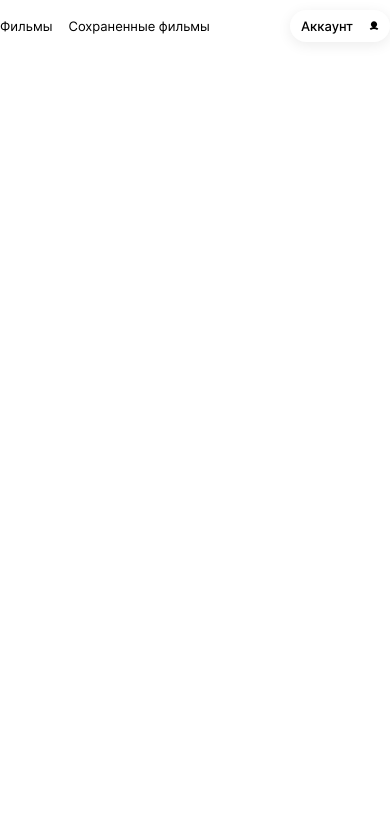
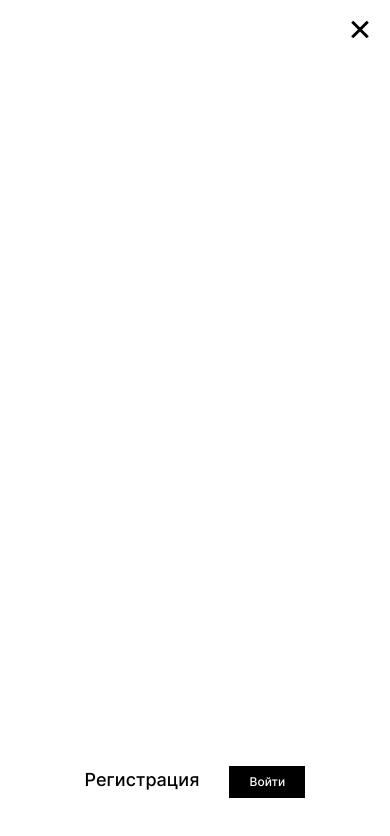
Before and after one commit to Elena-BLZ/movies-explorer-frontend, a React (Create React App) app: page /nav in a window 390 px wide. Shown: the top 836 px of the page. Built offline with nearby package versions, Linux system fonts and the light colour scheme.

Commit message:
feat: Navigation 768- close-open

```diff
--- a/src/components/App/App.js
+++ b/src/components/App/App.js
@@ -1,4 +1,4 @@
-import React from "react";
+import React, {useState} from "react";
 import { Route, Switch } from "react-router-dom";
 
 import Main from "../Main/Main";
@@ -16,37 +16,38 @@ import Navigation from "../Navigation/Navigation";
 import "./App.css";
 
 function App() {
+  const [loggedIn, setLoggedIn] = useState(true);
   return (
     <div className="app">
       <div className="app__container">
         <Switch>
           <Route exact path="/">
-            <Header theme="color" positionStyle="main"/>
+            <Header theme="color" positionStyle="main" isLogged={loggedIn}/>
             <Main />
             <Footer />
           </Route>
           <Route  path="/movies">
-            <Header theme="light" positionStyle="main"/>
+            <Header theme="light" positionStyle="main" isLogged={loggedIn}/>
             <Movies />
             <Footer />
           </Route>
           <Route path="/saved-movies">
-          <Header theme="light" positionStyle="main"/>
+          <Header theme="light" positionStyle="main" isLogged={loggedIn}/>
             <SavedMovies />
             <Footer />
           </Route>
           <Route path="/profile">
-          <Header theme="light" positionStyle="main"/>
+          <Header theme="light" positionStyle="main" isLogged={loggedIn}/>
             <Profile />
           </Route>
           <Route path="/signin">
-          <Header theme="light" positionStyle="auth"/>
+          <Header theme="light" positionStyle="auth" isLogged={loggedIn}/>
 
           <Login />
 
           </Route>
           <Route path="/signup">
-          <Header theme="light" positionStyle="auth"/>
+          <Header theme="light" positionStyle="auth" isLogged={loggedIn}/>
           <Register />
 
           </Route>
--- a/src/components/FilterCheckbox/FilterCheckbox.js
+++ b/src/components/FilterCheckbox/FilterCheckbox.js
@@ -6,7 +6,7 @@ export default function FilterCheckbox({text}) {
     <label>
 
     <input type = "checkbox" className='filter-check-box'></input>
-    <span class="filter-check-box__pseudo-item">
+    <span className="filter-check-box__pseudo-item">
         <span className='filter-check-box__circle'>
 
         </span>
--- a/src/components/Header/Header.js
+++ b/src/components/Header/Header.js
@@ -1,17 +1,24 @@
-import React from "react";
+import React, {useState} from "react";
 import logo from "../../images/logo.svg";
 import "./Header.css";
 import "../App/App.css"
 import Navigation from "../Navigation/Navigation";
 
-export default function Header({theme, positionStyle}) {
+export default function Header({theme, positionStyle, isLogged}) {
+  const [isNavClosed, setIsNavClosed]= useState(true);
+function openNav () {
+  setIsNavClosed (false);
+}
+function closeNav () {
+  setIsNavClosed (true);
+}
+
     const headerClassName = "header app__header "+ "header_theme_"+theme +" header_style_"+positionStyle;
     const logoClassName = "header__logo header__logo_style_"+positionStyle;
-
   return (
     <header className={headerClassName}>
       <img src={logo} alt="Логотип" className={logoClassName}></img>
-   <Navigation mode="header"/>
+   <Navigation isLogged={isLogged} isClosed={isNavClosed} onNavOpen = {openNav} onNavClose={closeNav}/>
     </header>
   );
 }
--- a/src/components/Navigation/Navigation.css
+++ b/src/components/Navigation/Navigation.css
@@ -1,26 +1,36 @@
 .navigation {
+    width: 100%;
+}
+.navigation__toggle {
+    display: none;
+}
+.navigation__container {
     display: flex;
-    justify-content: space-between;
+    justify-content: flex-end;
     align-items: center;
-    width: 100% ;
-}
-.navigation__mode_header {
     flex-direction: row;
     padding: 0 70px 0 44px;
+    box-sizing: border-box;
 }
+
+.navigation__container_logged {
+    justify-content: space-between;
+}
+
+.navigation__close-button {display: none;}
+
+
 
 .navigation__links {
     list-style: none;
     padding: 0;
     display: flex;
     gap: 16px;
-}
-.navigation__links_mode_header {
     flex-direction: row;
     align-items: center;
     justify-content: flex-start;
-    gap: 16px;
 }
+
 
 .navigation__link {
     text-decoration: none;
@@ -34,7 +44,11 @@ text-align: right;
     color: #000000;
 }
 
-.navigation__link_mode_header_current {
+.navigation__link-container_main{
+    display: none;
+}
+
+.navigation__link_current {
     font-weight: 500;
 
 }
@@ -58,7 +72,146 @@ font-size: 13px;
     line-height: 12px;
     padding: 0 11px;
 }
+
 .navigation__profile-button-icon {
     width: 10px;
     height: 11px;
 }
+
+.navigation__login-button {
+    font-style: normal;
+    font-weight: 500;
+    font-size: 12px;
+    line-height: 16px;
+    color: #FFFFFF;
+    width: 76px;
+    height: 32px;
+    padding: 0;
+    margin: 0 0 0 30px;
+    background-color: #000000;
+    border: none;
+}
+
+@media (max-width: 770px) {
+    .navigation {
+        width: 100vw;
+        height: 100vh;
+        background: rgba(0, 0, 0, 0.3);
+        position: fixed;
+        top: 0;
+  left: 0;
+        z-index: 4;
+    }
+    .navigation_closed {
+        position: static;
+        background: transparent;
+        width: 100%;
+        height: auto;
+        display: flex;
+        justify-content: flex-end;
+    }
+    .navigation_closed .navigation__toggle {
+        display: block;
+        width: 44px;
+        height: 44px;
+        padding: 10px 8px;
+        box-sizing: border-box;
+        display: flex;
+        flex-direction: column;
+        justify-content: space-between;
+        align-items: center;
+        background-color: transparent;
+        border: none;
+        margin: 0 30px 0 0 ;
+    }
+    .navigation__toggle-line {
+        width: 100%; /* ширина линии */
+        height: 3px; /* высота / толщина линии */
+        background: black;
+        border: none;
+        padding: 0;
+        margin: 0;
+    }
+.navigation_closed .navigation__container {
+    right: -520px;
+}
+    .navigation__container {
+        width: 520px;
+  height: 100vh;
+  background: white;
+  position: fixed;
+  top: 0;
+  right: 0;
+  transition: right .5s;
+  flex-direction: column;
+  padding: 159px 0 90px;
+  z-index: 5;
+  overflow: scroll;
+    }
+    .navigation__links{
+        flex-direction: column;
+        gap: 28px;
+        margin: 0 auto 10px;
+        gap: 0
+
+    }
+    .navigation__link {
+        font-style: normal;
+font-weight: 500;
+font-size: 18px;
+line-height: 22px;
+
+text-align: center;
+    }
+
+    .navigation__link-container{
+        margin-bottom: 28px;
+    }
+    .navigation__link-container_main {
+        display: block;
+    }
+    .navigation__link_current {
+        border-bottom: solid 2px black;
+        padding-bottom: 4px;
+        box-sizing: border-box;
+    }
+    .navigation__close-button {
+        display: block;
+        border: none;
+        height: 25px;
+        width: 25px;
+        background-color: transparent;
+        position: absolute;
+        top: 27px;
+        right: 27px;
+        padding: 2px 0 0 ;
+    }
+    .navigation__close-button-line {
+        transform: rotate(45deg);
+padding: 0;
+        width: 22px; /* ширина линии */
+        height: 3px; /* высота / толщина линии */
+        background: black;
+        border: none;
+    }
+    .navigation__close-button-line:last-child {
+        transform: rotate(135deg);
+        position: relative;
+        top: -11px;
+        right: 0;
+    }
+}
+@media (max-width: 520px) {
+    .navigation__container {
+        width: 100%;
+    padding: 144px 0 46px;}
+        .navigation__link-container{
+            margin-bottom: 25px;
+        }
+        .navigation__link_current {
+            padding-bottom: 7px;}
+            .navigation__close-button {
+                top: 18px;
+                right: 18px;
+            }
+}
--- a/src/components/Navigation/Navigation.js
+++ b/src/components/Navigation/Navigation.js
@@ -1,31 +1,89 @@
-import React from 'react'
-import icon from '../../images/profile-icon.svg'
-import { useHistory, Link } from 'react-router-dom';
-import "./Navigation.css"
+import React from "react";
+import icon from "../../images/profile-icon.svg";
+import { useHistory, Link } from "react-router-dom";
+import "./Navigation.css";
 
-
-export default function Navigation({mode}) {
+export default function Navigation({ isLogged, isClosed, onNavOpen, onNavClose }) {
   const history = useHistory();
   const current = history.location.pathname;
+
   const generateClassName = (path) => {
-        return `navigation__link navigation__link_mode_${mode} ${(path===current ? `navigation__link_mode_${mode}_current` : "")}`
-    }
-
-    const className = `navigation navigation__mode_${mode}`;//header or popup
+    return `navigation__link ${
+      path === current ? `navigation__link_current` : ""
+    }`;
+  };
+  const containerClassName = `navigation__container ${
+    isLogged && "navigation__container_logged"
+  }`;
   return (
-    <div className={className}>
-    <ul className={'navigation__links navigation__links_mode_'+mode}>
-        <li className='navigation__link-container'>
-            <Link to="/movies" className={generateClassName("/movies")}>Фильмы</Link>
+    <div className={`navigation ${isClosed && 'navigation_closed'}`}>
+        <button className="navigation__toggle"type="button"
+          aria-label="Навигация"
+          onClick={onNavOpen}>
+            <hr className="navigation__toggle-line"></hr>
+            <hr className="navigation__toggle-line"></hr>
+            <hr className="navigation__toggle-line"></hr>
+        </button>
+      <div className={containerClassName}>
+        <button className="button navigation__close-button" type="button"
+          aria-label="Закрыть"
+          onClick={onNavClose}>
+            <hr className="navigation__close-button-line"></hr>
+            <hr className="navigation__close-button-line"></hr>
+          </button>
+        {isLogged && (
+          <ul className="navigation__links">
+            <li className="navigation__link-container navigation__link-container_main">
+                <Link to="/" className={generateClassName("/")}>
+                    Главная
+                </Link>
             </li>
-        <li className='navigation__link-container'>
-            <Link to="/saved-movies" className={generateClassName("/saved-movies")}>Сохраненные фильмы</Link>
+            <li className="navigation__link-container">
+              <Link to="/movies" className={generateClassName("/movies")}>
+                Фильмы
+              </Link>
+            </li>
+            <li className="navigation__link-container">
+              <Link
+                to="/saved-movies"
+                className={generateClassName("/saved-movies")}
+              >
+                Сохраненные фильмы
+              </Link>
             </li>
           </ul>
-    <button className='navigation__profile-button' onClick={()=>{history.push("/profile")}}>
+        )}
+
+        {isLogged ? (
+          <button
+            className="navigation__profile-button"
+            onClick={() => {
+              history.push("/profile");
+            }}
+          >
             Аккаунт
-<img className='navigation__profile-button-icon' alt='Иконка человечка' src={icon}/>
+            <img
+              className="navigation__profile-button-icon"
+              alt="Иконка человечка"
+              src={icon}
+            />
+          </button>
+        ) : (
+          <div className="navigation__auth-container">
+            <Link to="/signup" className="navigation__link">
+              Регистрация
+            </Link>
+            <button
+              className="navigation__login-button"
+              onClick={() => {
+                history.push("/signin");
+              }}
+            >
+              Войти
             </button>
           </div>
-  )
+        )}
+      </div>
+    </div>
+  );
 }
```
Also changed, not shown: src/images/close-icon.svg (added). Lines whose indentation alone changed are shown as unchanged.
